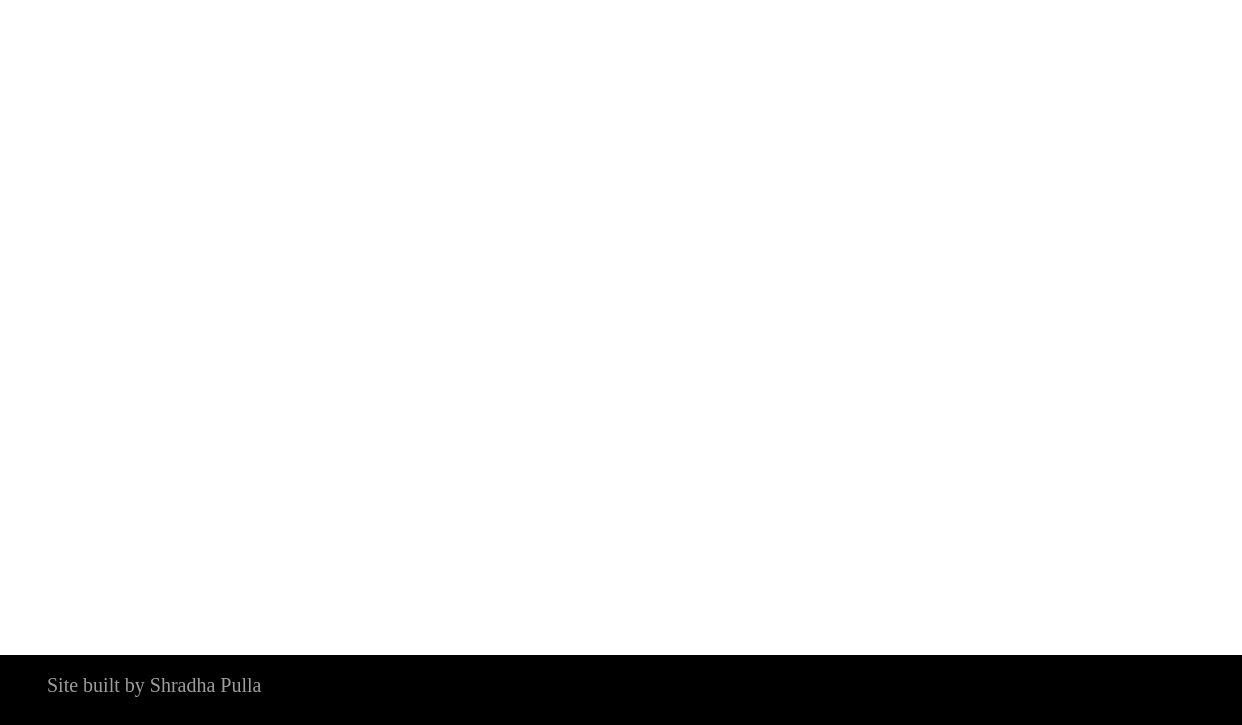
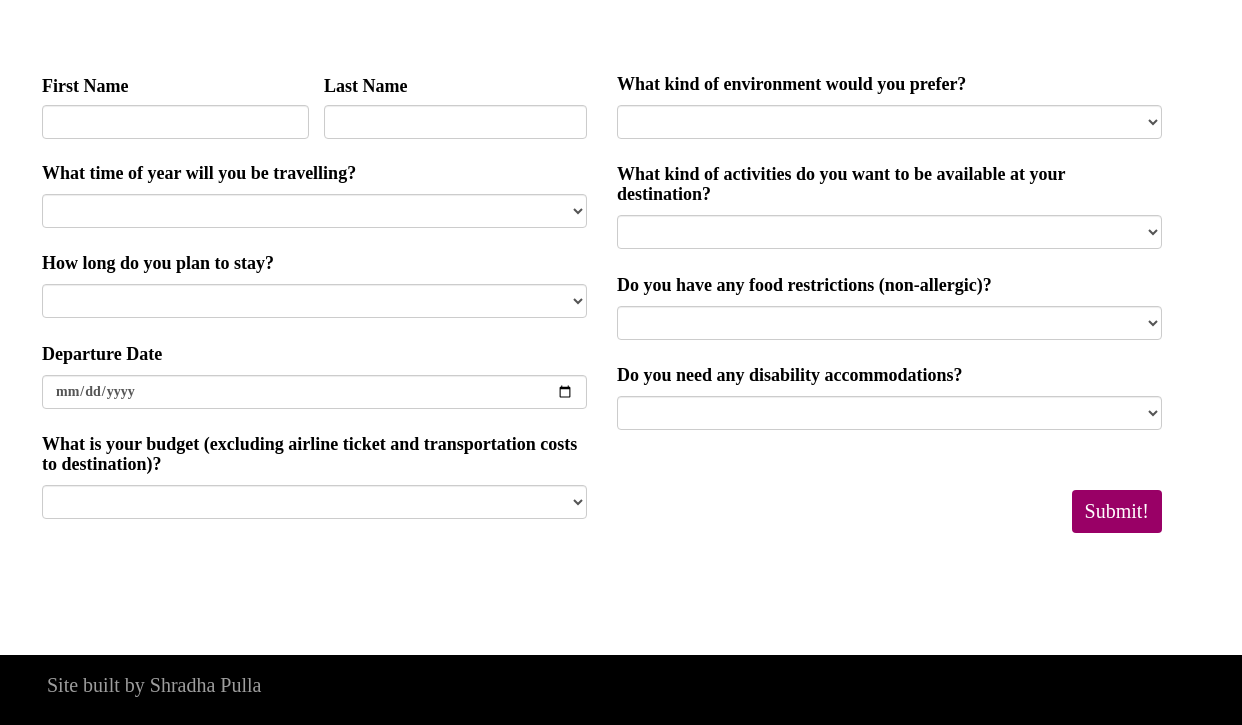
Before and after one commit to pullashradha/Vacation-Suggester, a plain HTML site: page survey.html in a window 1280 px wide. Shown: the part 75-800 px from the top of the page, 38-1280 px from the left. Drawn offline with Linux system fonts and the light colour scheme.

Commit message:
Slight formatting adjustments

```diff
--- a/css/survey-styles.css
+++ b/css/survey-styles.css
@@ -116,11 +116,6 @@ p {
   margin-top: 8px;
 }
 
-#first-error, #last-error {
-  display: none;
-  color: #FF0000;
-}
-
 #submit {
   float: right;
   margin-top: 25pt;
--- a/survey.html
+++ b/survey.html
@@ -19,12 +19,12 @@
     </div>
 <!--Nav End-->
 <!--Survey Questions Start-->
-    <!-- <form id="content">
-      <div class="row"> -->
+    <form id="content">
+      <div class="row">
 <!-- First Column Start -->
-        <!-- <div class="col-sm-6"> -->
+        <div class="col-sm-6">
   <!-- Names Start -->
-          <!-- <table id="table">
+          <table id="table">
             <tr>
               <td id="first">
                 <div class="form-group" id="first-no-error">
@@ -37,9 +37,9 @@
                 </div>
               </td>
             </tr>
-          </table> -->
+          </table>
   <!-- Names End -->
-          <!-- <div id="season">
+          <div id="season">
             <h4><strong>What time of year will you be travelling?</strong></h4>
             <select class="form-control" id="season">
               <option></option>
@@ -74,10 +74,10 @@
               <option value="3000">$3000+</option>
             </select>
           </div>
-        </div> -->
+        </div>
 <!-- First Column End -->
 <!-- Second Column Start -->
-        <!-- <div class="col-sm-6">
+        <div class="col-sm-6">
           <div id="environment">
             <h4><strong>What kind of environment would you prefer?</strong></h4>
             <select class="form-control" id="environment">
@@ -118,9 +118,9 @@
           </div>
           <h3><button type="submit" class="btn" id="submit">Submit!</button></h3>
         </div>
-      </div> -->
+      </div>
 <!-- Second Column End -->
-    <!-- </form> -->
+    </form>
 <!--Survey Questions End-->
 <!-- Results Start -->
     <div id="results">
```
